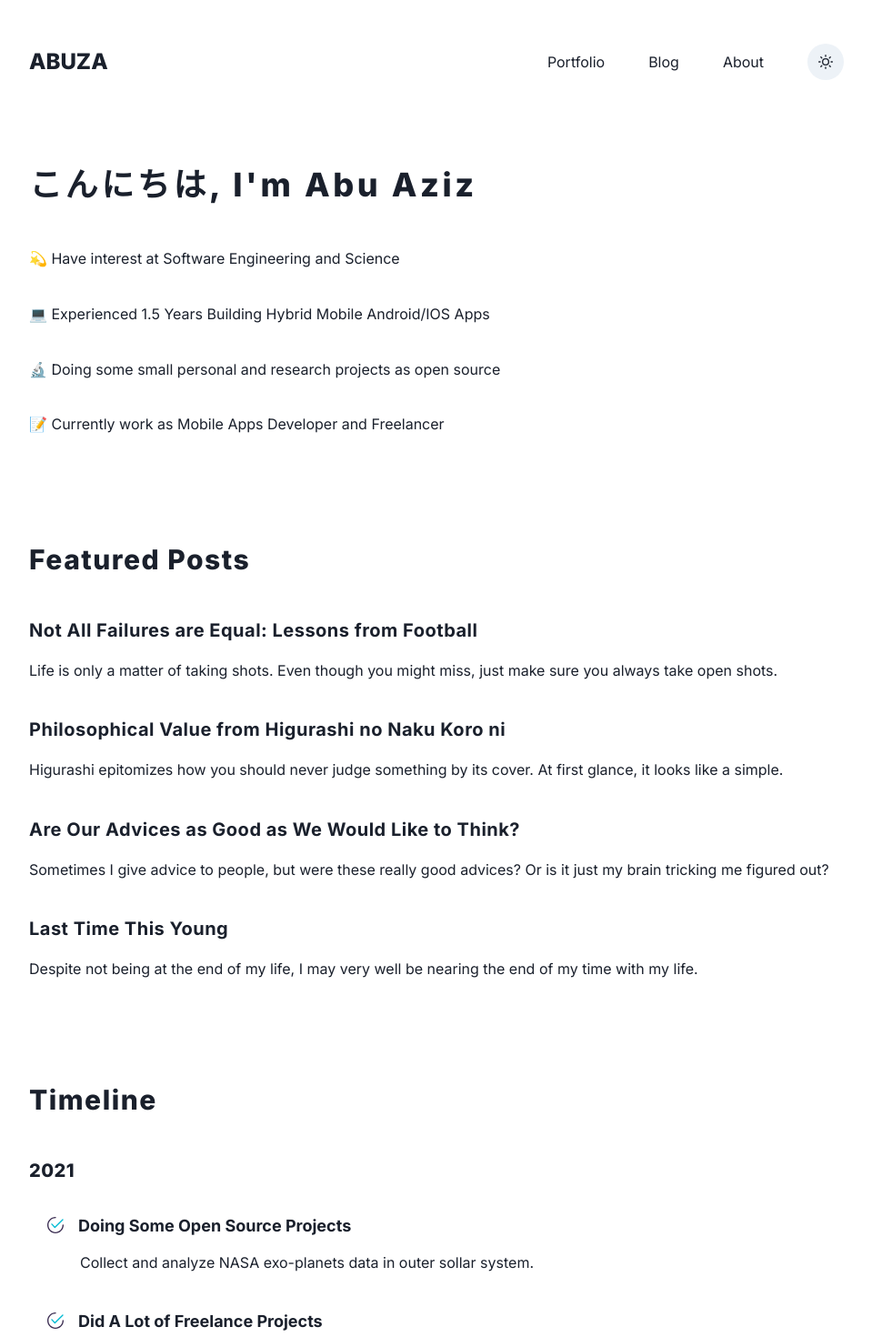
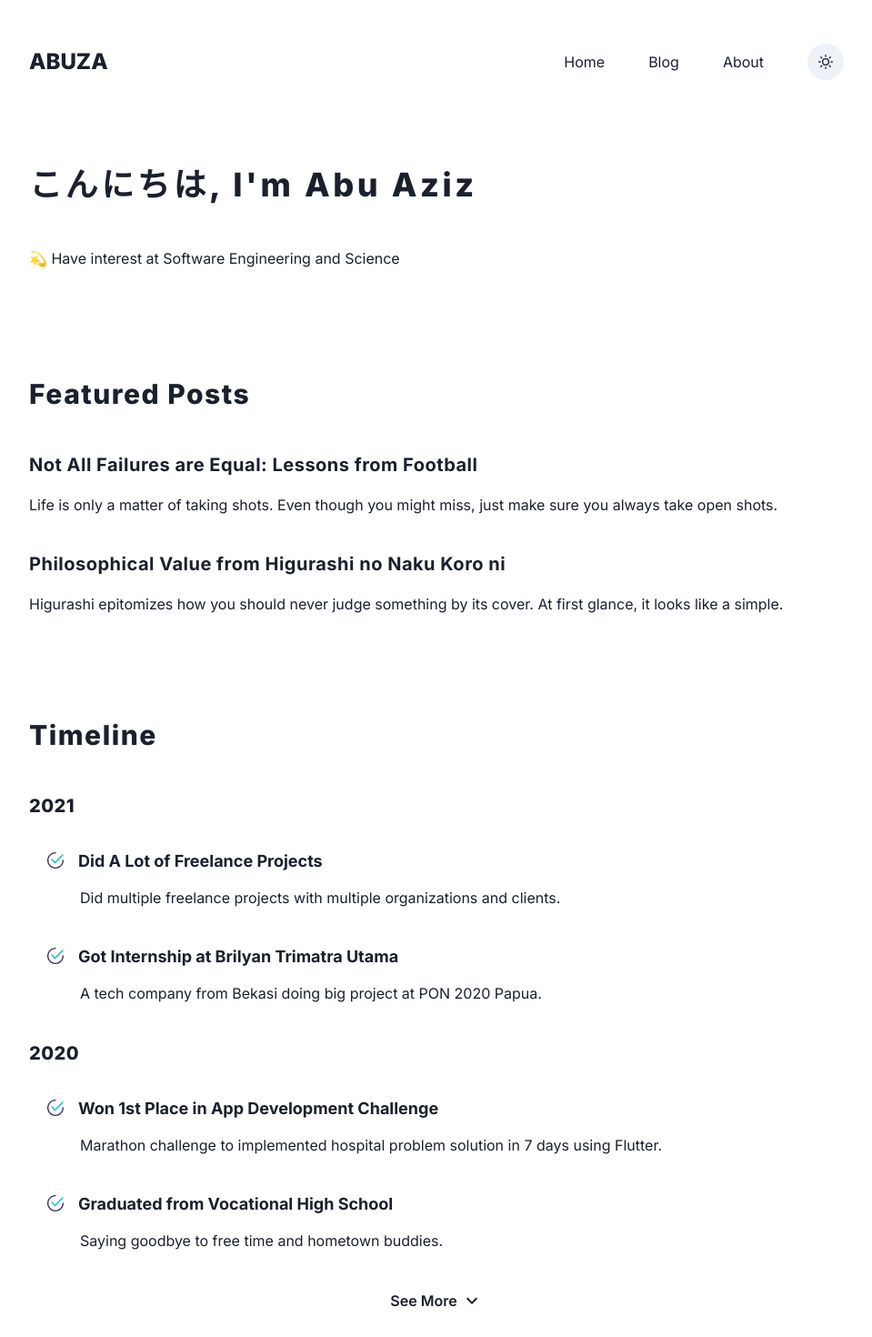
Before and after one commit to abuzaio/abuzaio, a Next.js app: page / in a window 1280 px wide. Shown: the top 1470 px of the page at 91% size, without its empty margins (160-1119 px from the left). Built offline with nearby package versions, Linux system fonts and the light colour scheme.

Commit message:
add some changes

```diff
--- a/components/sections/About/index.js
+++ b/components/sections/About/index.js
@@ -14,7 +14,7 @@ export default function About() {
             About
           </Text>
           <Text textAlign="center" mt={4} maxW="2xl" lineHeight={1.7}>
-            Hey, I&apos;m Abu Aziz. I&apos;m a Mobile Developer.
+            Hey, I&apos;m Abu Aziz. Information Systems Student and App Developer.
           </Text>
         </Box>
       </Center>
--- a/components/sections/Navbar/index.js
+++ b/components/sections/Navbar/index.js
@@ -23,8 +23,8 @@ export default function Navbar() {
         </Link>
         <Spacer />
 
-        {/* PORTFOLIO LINK */}
-        <Link href="/portfolio">
+        {/* HOME LINK */}
+        <Link href="/">
           <Text
             ml={[4, 10, 16, 12]}
             fontSize={["sm", "md"]}
@@ -34,7 +34,7 @@ export default function Navbar() {
               textDecoration: "underline",
             }}
           >
-            Portfolio
+            Home
           </Text>
         </Link>
 
--- a/data/hero.json
+++ b/data/hero.json
@@ -1,6 +1,3 @@
 [
-  "💫  Have interest at Software Engineering and Science",
-  "💻  Experienced 1.5 Years Building Hybrid Mobile Android/IOS Apps",
-  "🔬  Doing some small personal and research projects as open source",
-  "📝  Currently work as Mobile Apps Developer and Freelancer"
+  "💫 Have interest at Software Engineering and Science"
 ]
--- a/data/post.json
+++ b/data/post.json
@@ -6,13 +6,5 @@
   {
     "title": "Philosophical Value from Higurashi no Naku Koro ni",
     "subtitle": "Higurashi epitomizes how you should never judge something by its cover. At first glance, it looks like a simple."
-  },
-  {
-    "title": "Are Our Advices as Good as We Would Like to Think?",
-    "subtitle": "Sometimes I give advice to people, but were these really good advices?  Or is it just my brain tricking me figured out?"
-  },
-  {
-    "title": "Last Time This Young",
-    "subtitle": "Despite not being at the end of my life, I may very well be nearing  the end of my time with my life."
   }
 ]
--- a/data/timeline.json
+++ b/data/timeline.json
@@ -2,10 +2,6 @@
   {
     "year": "2021",
     "achievements": [
-      {
-        "title": "Doing Some Open Source Projects",
-        "description": "Collect and analyze NASA exo-planets data in outer sollar system."
-      },
       {
         "title": "Did A Lot of Freelance Projects",
         "description": "Did multiple freelance projects with multiple organizations and clients."
@@ -21,11 +17,7 @@
     "achievements": [
       {
         "title": "Won 1st Place in App Development Challenge",
-        "description": "Marathon challenge to build hospital problem solution in 7 days using Flutter."
-      },
-      {
-        "title": "Biggest Project Yet",
-        "description": "Building from scratch food order payment gateway system."
+        "description": "Marathon challenge to implemented hospital problem solution in 7 days using Flutter."
       },
       {
         "title": "Graduated from Vocational High School",
@@ -36,10 +28,6 @@
   {
     "year": "2019",
     "achievements": [
-      {
-        "title": "Got My First Paid Fullstack Project",
-        "description": "Building online shop website for my bussiness's friend."
-      },
       {
         "title": "Got Internship at Diginova Kreasi Indonesia",
         "description": "Think to solve problem by building software products for my school."
@@ -54,14 +42,5 @@
         "description": "Got into basic programming in highschool. Used C++ to solve algorithm."
       }
     ]
-  },
-  {
-    "year": "2002",
-    "achievements": [
-      {
-        "title": "Signed in The Game",
-        "description": ""
-      }
-    ]
   }
 ]
```
Also changed, not shown: 1 other file (tests, documents, lock files or other folders).
